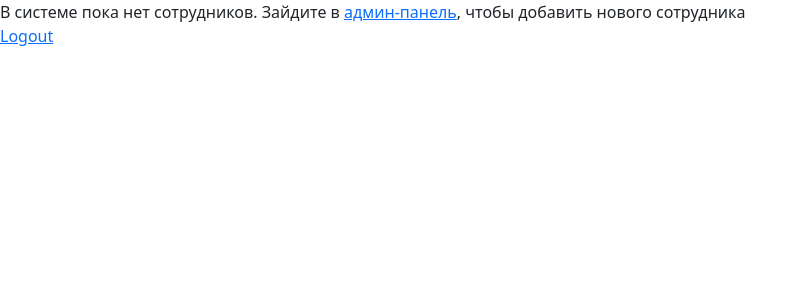
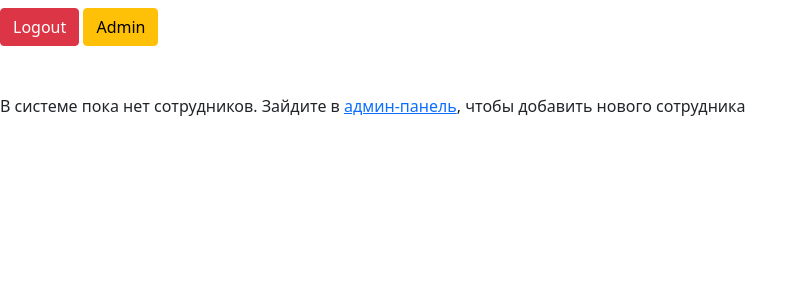
Before and after one commit to RomanMazyrin/Salaries-project, a Django app: page / in a window 1280 px wide. Shown: the top 300 px of the page, without its empty margins (0-808 px from the left). Run offline with Django 3.2, Linux system fonts and the light colour scheme; the visitor is signed in with stand-in values (Sample User, id 1); data that the repository does not hold is empty.

Commit message:
admin and logout buttons

```diff
--- a/playground/salaries/templates/base.html
+++ b/playground/salaries/templates/base.html
@@ -11,15 +11,21 @@
 </head>
 <body>
 
-<div class="content">
+{% if user.is_authenticated %}
+<div class="row mt-2">
+    <div class="col-xs-12">
+        <a href="{% url 'logout' %}" class="btn btn-danger">Logout</a>
+        <a href="{% url 'admin:index' %}" class="btn btn-warning">Admin</a>
+    </div>
+</div>
+{% endif %}
+
+<div class="content mt-5">
 {% block content %}
 
 {% endblock content %}
 </div>
 
-{% if user.is_authenticated %}
-<a href="{% url 'logout' %}">Logout</a>
-{% endif %}
 
 <script src="https://cdn.jsdelivr.net/npm/bootstrap@5.0.0-beta2/dist/js/bootstrap.bundle.min.js" integrity="sha384-b5kHyXgcpbZJO/tY9Ul7kGkf1S0CWuKcCD38l8YkeH8z8QjE0GmW1gYU5S9FOnJ0" crossorigin="anonymous"></script>
 </body>
```
